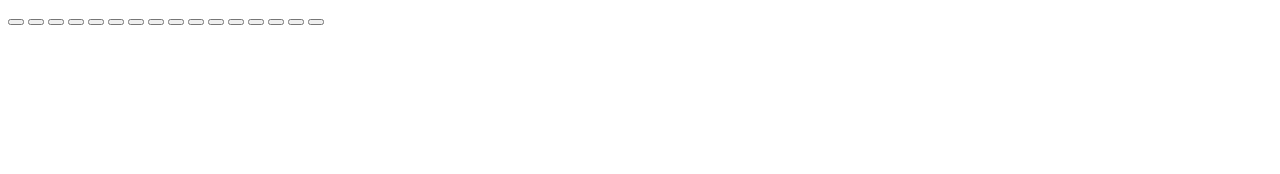
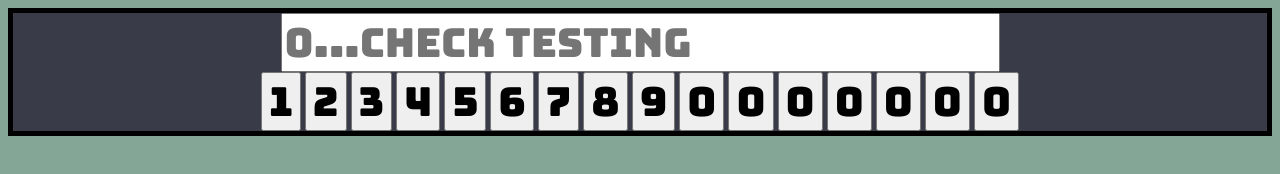
Before and after one commit to Retr0verse/calculator, a plain HTML site: page index.html in a window 1280 px wide. Drawn offline with Linux system fonts and the light colour scheme.

Commit message:
built basic html layout for calculator, prelimary styling

```diff
--- a/index.html
+++ b/index.html
@@ -1,33 +1,41 @@
 <!DOCTYPE html>
 <html lang="en">
-<head>
-    <meta charset="UTF-8">
-    <meta http-equiv="X-UA-Compatible" content="IE=edge">
-    <meta name="viewport" content="width=device-width, initial-scale=1.0">
+  <head>
+    <meta charset="UTF-8" />
+    <meta http-equiv="X-UA-Compatible" content="IE=edge" />
+    <meta name="viewport" content="width=device-width, initial-scale=1.0" />
+    <link rel="stylesheet" href="styles.css" />
+    <link
+      rel="stylesheet"
+      href="https://fonts.googleapis.com/css?family=Bungee"
+    />
     <title>Document</title>
-</head>
-<body>
+  </head>
+  <body>
     <!--Create basic calc layout, 4 operators, all digits, equals key, and clear button -->
-    <div class = "calculatorExt">
-        <div class="calculatorInt">
-            <button></button>
-            <button></button>
-            <button></button>
-            <button></button>
-            <button></button>
-            <button></button>
-            <button></button>
-            <button></button>
-            <button></button>
-            <button></button>
-            <button></button>
-            <button></button>
-            <button></button>
-            <button></button>
-            <button></button>
-            <button></button>
+    <div class="calcExt">
+      <div class="calcInt">
+        <div class="display">
+          <input type="display" placeholder="0...CHECK TESTING" />
         </div>
+        <button>1</button>
+        <button>2</button>
+        <button>3</button>
+        <button>4</button>
+        <button>5</button>
+        <button>6</button>
+        <button>7</button>
+        <button>8</button>
+        <button>9</button>
+        <button>0</button>
+        <button>0</button>
+        <button>0</button>
+        <button>0</button>
+        <button>0</button>
+        <button>0</button>
+        <button>0</button>
+      </div>
     </div>
-</body>
-<script src="scripts.js"></script>
+  </body>
+  <script src="scripts.js"></script>
 </html>
--- a/styles.css
+++ b/styles.css
@@ -0,0 +1,21 @@
+html {
+    background-color: #83A696;
+    text-align: center;
+}
+body {
+}
+.calcExt {
+    border: 5px solid black;
+    background-color: #393C48;
+    width:
+}
+button {
+    font-size: 40px;
+    font-family:'Bungee', Impact, Haettenschweiler, 'Arial Narrow Bold', sans-serif
+
+}
+input {
+    font-size: 40px;
+    font-family:'Bungee', Impact, Haettenschweiler, 'Arial Narrow Bold', sans-serif
+
+}
```
Also changed, not shown: script.js (+27 -24 lines).
